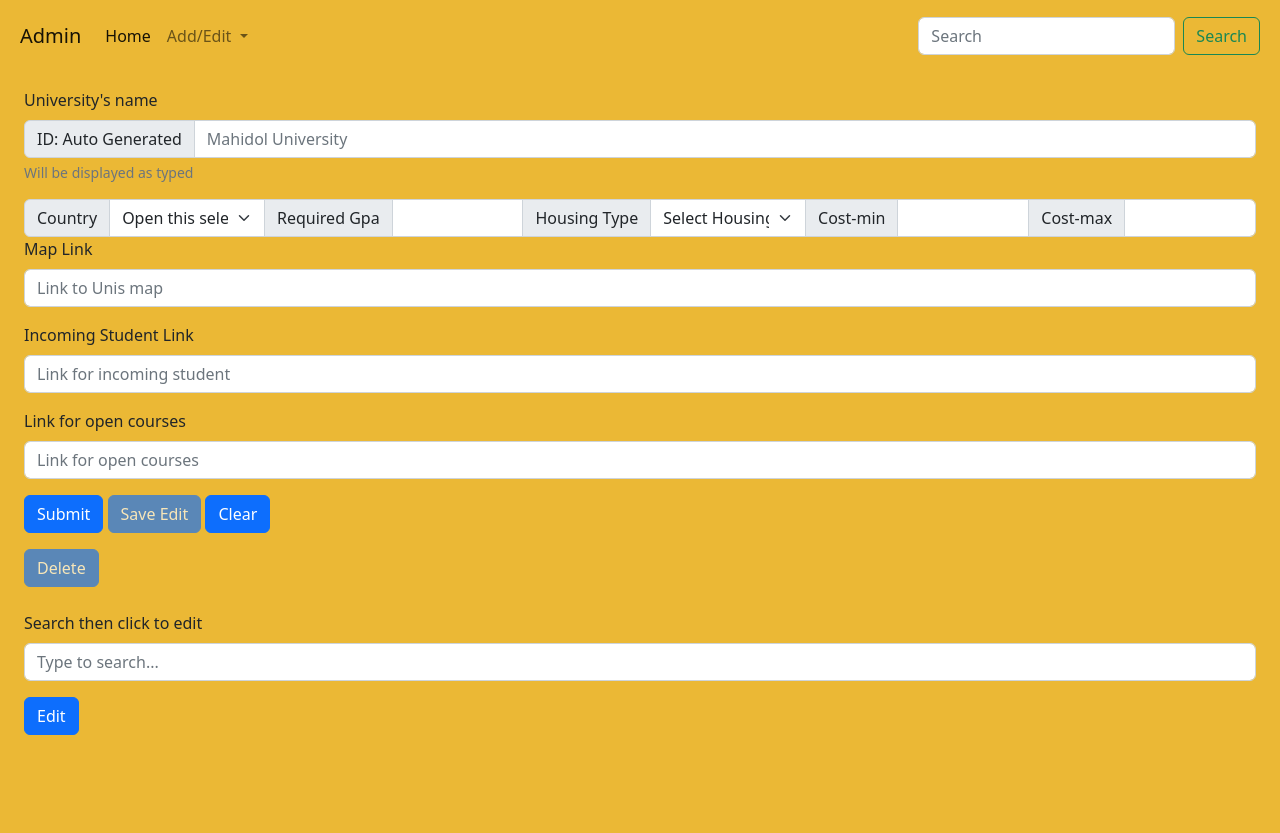
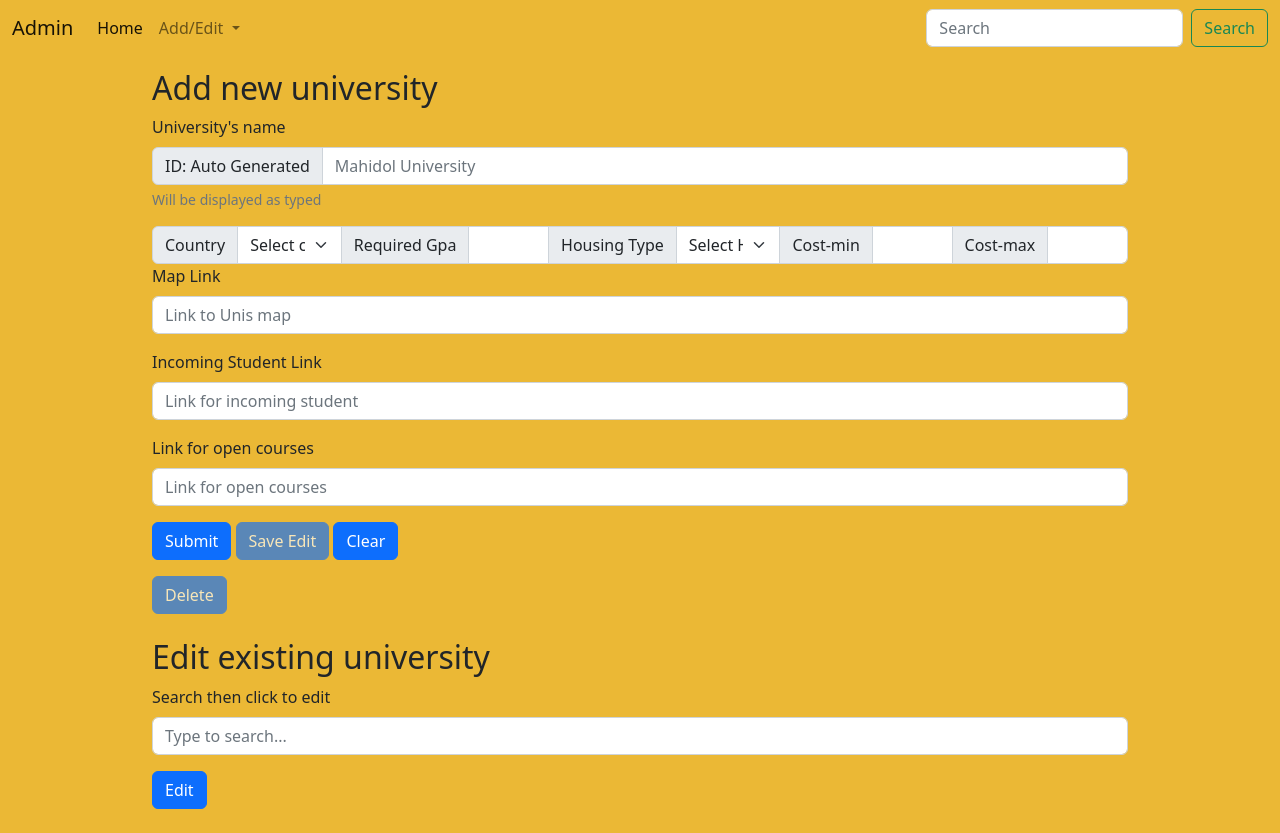
Before and after one commit to db-abnwt/course-equivalency-checker, a Flask app: page /admin/partner in a window 1280 px wide. Before the commit the page ends 735 px from the top, so only its background shows below. Run offline with Flask 2, Linux system fonts and the light colour scheme; data that the repository does not hold is empty; parts of the project's set-up code (start-up, migrations or seed data) failed here and were passed over.

Commit message:
feat: restructured addedit new uni page

```diff
--- /dev/null
+++ b/icabroad/icabroad/templates/admin/admin-navbar.html
@@ -0,0 +1,43 @@
+<!DOCTYPE html>
+<html lang="en">
+<head>
+    <meta charset="UTF-8">
+    <title>NavBarAdmin</title>
+</head>
+<body>
+<div>
+    <nav class="navbar navbar-expand fixed-top">
+        <div class="container-fluid">
+            <a class="navbar-brand" href="/admin">Admin</a>
+            <button class="navbar-toggler" type="button" data-bs-toggle="collapse"
+                    data-bs-target="#navbarSupportedContent" aria-controls="navbarSupportedContent"
+                    aria-expanded="false" aria-label="Toggle navigation">
+                <span class="navbar-toggler-icon"></span>
+            </button>
+            <div class="collapse navbar-collapse" id="navbarSupportedContent">
+                <ul class="navbar-nav me-auto mb-2 mb-lg-0">
+                    <li class="nav-item">
+                        <a class="nav-link active" aria-current="page" href="/home">Home</a>
+                    </li>
+                    <li class="nav-item dropdown">
+                        <a class="nav-link dropdown-toggle" href="#" role="button" data-bs-toggle="dropdown"
+                           aria-expanded="false">
+                            Add/Edit
+                        </a>
+                        <ul class="dropdown-menu">
+                            <li><a class="dropdown-item" href="/admin/partner">University</a></li>
+                            <li><a class="dropdown-item" href="/admin/course">University Course</a></li>
+                            <li><a class="dropdown-item" href="/admin/linker">Course Equivalency</a></li>
+                        </ul>
+                    </li>
+                </ul>
+                <form class="d-flex" role="search">
+                    <input class="form-control me-2" type="search" placeholder="Search" aria-label="Search">
+                    <button class="btn btn-outline-success" type="submit">Search</button>
+                </form>
+            </div>
+        </div>
+    </nav>
+</div>
+</body>
+</html>
--- a/icabroad/icabroad/templates/admin/admin.html
+++ b/icabroad/icabroad/templates/admin/admin.html
@@ -7,43 +7,15 @@
     <link href="https://cdn.jsdelivr.net/npm/bootstrap@5.2.3/dist/css/bootstrap.min.css" rel="stylesheet">
     <script src="https://cdn.jsdelivr.net/npm/bootstrap@5.2.3/dist/js/bootstrap.bundle.min.js"></script>
     <style>
-        body {background-color: #ebb835;}
-        /*div {border-style: solid}*/
+        body {
+            background-color: #ebb835;
+            width: 80%;
+            margin: 69px auto 0;
+        }
     </style>
 </head>
 <body>
-<main>
-    <div class="m-2">
-        <nav class="navbar navbar-expand-lg">
-          <div class="container-fluid">
-            <a class="navbar-brand" href="/admin">Admin</a>
-            <button class="navbar-toggler" type="button" data-bs-toggle="collapse" data-bs-target="#navbarSupportedContent" aria-controls="navbarSupportedContent" aria-expanded="false" aria-label="Toggle navigation">
-              <span class="navbar-toggler-icon"></span>
-            </button>
-            <div class="collapse navbar-collapse" id="navbarSupportedContent">
-              <ul class="navbar-nav me-auto mb-2 mb-lg-0">
-                <li class="nav-item">
-                  <a class="nav-link active" aria-current="page" href="/home">Home</a>
-                </li>
-                <li class="nav-item dropdown">
-                  <a class="nav-link dropdown-toggle" href="#" role="button" data-bs-toggle="dropdown" aria-expanded="false">
-                    Add/Edit
-                  </a>
-                  <ul class="dropdown-menu">
-                    <li><a class="dropdown-item" href="/admin/partner">University</a></li>
-                    <li><a class="dropdown-item" href="/admin/course">University Course</a></li>
-                    <li><a class="dropdown-item" href="/admin/linker">Course Equivalency</a></li>
-                  </ul>
-                </li>
-              </ul>
-              <form class="d-flex" role="search">
-                <input class="form-control me-2" type="search" placeholder="Search" aria-label="Search">
-                <button class="btn btn-outline-success" type="submit">Search</button>
-              </form>
-            </div>
-          </div>
-        </nav>
-    </div>
+{% include "admin/admin-navbar.html" %}
 <div>
     {% if zone == 'partner' %}
     {% include "admin/crud_partner.html" %}
@@ -55,6 +27,5 @@
     {% include "admin/crud_add_course.html" %}
     {% endif %}
 </div>
-</main>
 </body>
 </html>
--- a/icabroad/icabroad/templates/admin/crud_partner.html
+++ b/icabroad/icabroad/templates/admin/crud_partner.html
@@ -8,6 +8,7 @@
 <body>
 <main>
     <div class="m-4">
+        <h2>Add new university</h2>
         <form action="/admin/{{zone}}{{'/edit' if fill}}" method="post">
             <div class="mb-3">
                 <label class="form-label">University's name</label>
@@ -22,7 +23,7 @@
             <div class="input-group">
                 <span class="input-group-text">Country</span>
                 <select class="form-select form_input" name="country" id="country">
-                    <option selected>Open this select menu</option>
+                    <option selected>Select country</option>
                     {% for i in countries %}
                     <option value={{i[0]}}>{{ i[1] }}</option>
                     {% endfor %}
@@ -61,6 +62,7 @@
             <button type="submit" class="btn btn-danger" id="delete">Delete</button>
         </form>
         <br>
+        <h2>Edit existing university</h2>
         <div>
             <form action="/admin/partner{{uni}}" method="get">
                 <label for="exampleDataList" class="form-label">Search then click to edit</label>
```
Lines whose indentation alone changed are shown as unchanged.
